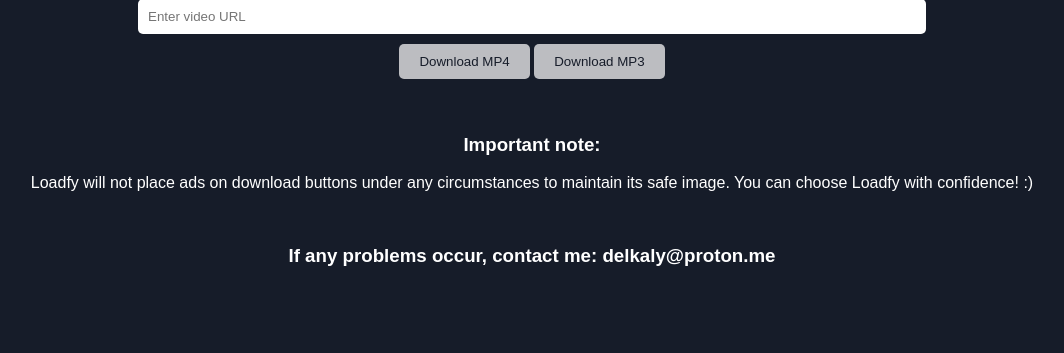
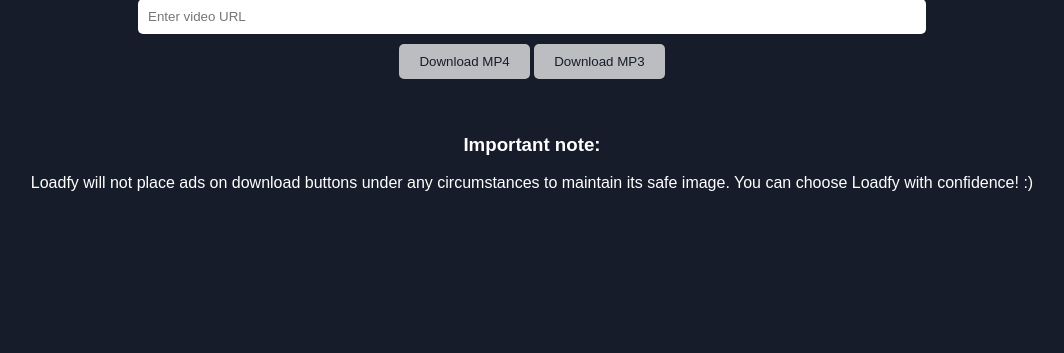
Before and after one commit to archiristo/loadfy-project, a Flask app: page / in a window 1280 px wide. Shown: the part 235-588 px from the top of the page, without its empty margins (108-1172 px from the left). Run offline with Flask 3, Linux system fonts and the light colour scheme.

Commit message:
Update index.html

```diff
--- a/templates/index.html
+++ b/templates/index.html
@@ -55,7 +55,6 @@
     <p>Loadfy will not place ads on download buttons under any circumstances to maintain its safe image. You can choose Loadfy with confidence! :)</p>
     <br>
     <footer>
-        <h3>If any problems occur, contact me: delkaly@proton.me</h3>
     </footer>
 </body>
 </html>
```
